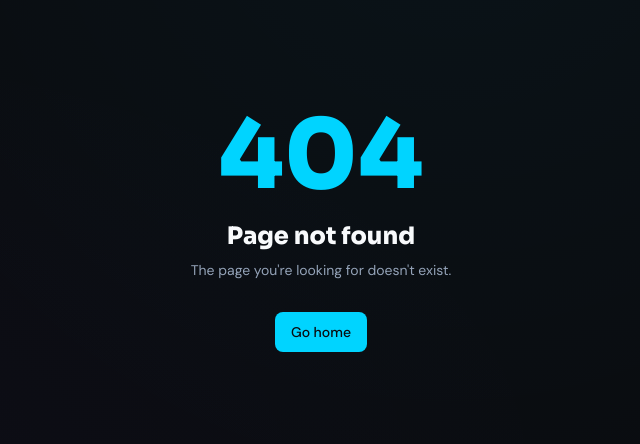
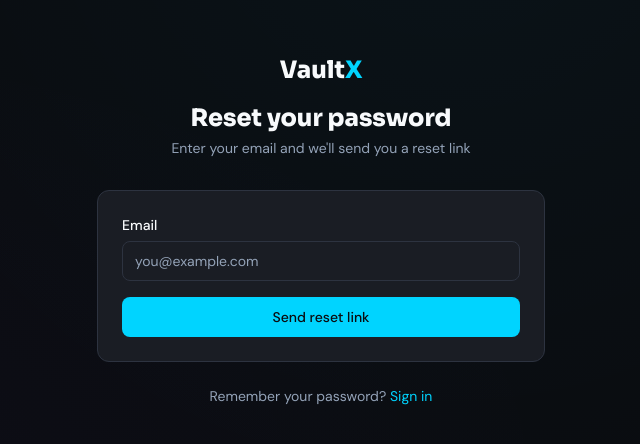
Before and after one commit to devancormick/VaultX, a Next.js app: page /forgot-password in a window 1280 px wide. Before the commit this address had no page. Shown: the part 170-614 px from the top of the page, without its empty margins (319-959 px from the left). Built offline with nearby package versions, Linux system fonts and the light colour scheme.

Commit message:
Add forgot password and reset password pages

```diff
--- /dev/null
+++ b/app/(public)/forgot-password/page.tsx
@@ -0,0 +1,106 @@
+"use client";
+
+import Link from "next/link";
+import { useState } from "react";
+import { Button } from "@/components/ui/button";
+import { Input } from "@/components/ui/input";
+import { Card } from "@/components/ui/card";
+import { createClient } from "@/lib/supabase/client";
+
+export default function ForgotPasswordPage() {
+  const [email, setEmail] = useState("");
+  const [loading, setLoading] = useState(false);
+  const [error, setError] = useState<string | null>(null);
+  const [success, setSuccess] = useState(false);
+
+  async function handleSubmit(e: React.FormEvent) {
+    e.preventDefault();
+    setError(null);
+
+    if (!email || !email.includes("@")) {
+      setError("Please enter a valid email address.");
+      return;
+    }
+
+    setLoading(true);
+    try {
+      const supabase = createClient();
+      const { error: resetError } = await supabase.auth.resetPasswordForEmail(email, {
+        redirectTo: `${window.location.origin}/reset-password`,
+      });
+
+      if (resetError) {
+        setError(resetError.message);
+        return;
+      }
+
+      setSuccess(true);
+    } finally {
+      setLoading(false);
+    }
+  }
+
+  if (success) {
+    return (
+      <div className="min-h-screen noise-bg flex items-center justify-center px-4">
+        <Card className="max-w-md w-full text-center p-10">
+          <div className="w-14 h-14 rounded-full bg-success/10 border border-success/20 flex items-center justify-center mx-auto mb-5">
+            <span className="text-2xl">✉️</span>
+          </div>
+          <h2 className="font-display font-extrabold text-xl text-text mb-2">Check your email</h2>
+          <p className="text-muted text-sm mb-6">
+            We sent a password reset link to <strong className="text-text">{email}</strong>.
+            Click the link to reset your password.
+          </p>
+          <Link href="/login">
+            <Button variant="secondary" className="w-full">Back to sign in</Button>
+          </Link>
+        </Card>
+      </div>
+    );
+  }
+
+  return (
+    <div className="min-h-screen noise-bg flex items-center justify-center px-4 py-12">
+      <div className="w-full max-w-md">
+        <div className="text-center mb-8">
+          <Link href="/" className="inline-block font-display font-extrabold text-2xl text-text mb-4">
+            Vault<span className="text-accent">X</span>
+          </Link>
+          <h1 className="font-display font-extrabold text-2xl text-text">Reset your password</h1>
+          <p className="text-muted text-sm mt-1">Enter your email and we'll send you a reset link</p>
+        </div>
+
+        <Card>
+          <form onSubmit={handleSubmit} className="space-y-4">
+            <Input
+              id="email"
+              label="Email"
+              type="email"
+              placeholder="you@example.com"
+              value={email}
+              onChange={(e) => setEmail(e.target.value)}
+              autoComplete="email"
+              required
+            />
+
+            {error && (
+              <p className="text-sm text-danger bg-danger/10 border border-danger/20 rounded-lg px-3 py-2" role="alert">
+                {error}
+              </p>
+            )}
+
+            <Button type="submit" className="w-full" loading={loading}>
+              Send reset link
+            </Button>
+          </form>
+        </Card>
+
+        <p className="text-center text-sm text-muted mt-6">
+          Remember your password?{" "}
+          <Link href="/login" className="text-accent hover:underline">Sign in</Link>
+        </p>
+      </div>
+    </div>
+  );
+}
--- /dev/null
+++ b/app/(public)/reset-password/page.tsx
@@ -0,0 +1,151 @@
+"use client";
+
+import Link from "next/link";
+import { useState, useEffect } from "react";
+import { useRouter } from "next/navigation";
+import { Eye, EyeOff } from "lucide-react";
+import { Button } from "@/components/ui/button";
+import { Input } from "@/components/ui/input";
+import { Card } from "@/components/ui/card";
+import { createClient } from "@/lib/supabase/client";
+
+export default function ResetPasswordPage() {
+  const router = useRouter();
+  const [password, setPassword] = useState("");
+  const [confirmPassword, setConfirmPassword] = useState("");
+  const [showPw, setShowPw] = useState(false);
+  const [loading, setLoading] = useState(false);
+  const [error, setError] = useState<string | null>(null);
+  const [success, setSuccess] = useState(false);
+
+  useEffect(() => {
+    // Check if user is authenticated (from the reset link)
+    const checkSession = async () => {
+      const supabase = createClient();
+      const { data: { session } } = await supabase.auth.getSession();
+      if (!session) {
+        router.push("/login?error=Invalid or expired reset link");
+      }
+    };
+    checkSession();
+  }, [router]);
+
+  async function handleSubmit(e: React.FormEvent) {
+    e.preventDefault();
+    setError(null);
+
+    if (password.length < 8) {
+      setError("Password must be at least 8 characters.");
+      return;
+    }
+
+    if (password !== confirmPassword) {
+      setError("Passwords do not match.");
+      return;
+    }
+
+    setLoading(true);
+    try {
+      const supabase = createClient();
+      const { error: updateError } = await supabase.auth.updateUser({
+        password,
+      });
+
+      if (updateError) {
+        setError(updateError.message);
+        return;
+      }
+
+      setSuccess(true);
+      setTimeout(() => {
+        router.push("/dashboard");
+      }, 2000);
+    } finally {
+      setLoading(false);
+    }
+  }
+
+  if (success) {
+    return (
+      <div className="min-h-screen noise-bg flex items-center justify-center px-4">
+        <Card className="max-w-md w-full text-center p-10">
+          <div className="w-14 h-14 rounded-full bg-success/10 border border-success/20 flex items-center justify-center mx-auto mb-5">
+            <span className="text-2xl">✅</span>
+          </div>
+          <h2 className="font-display font-extrabold text-xl text-text mb-2">Password updated</h2>
+          <p className="text-muted text-sm mb-6">
+            Your password has been successfully reset. Redirecting to dashboard...
+          </p>
+        </Card>
+      </div>
+    );
+  }
+
+  return (
+    <div className="min-h-screen noise-bg flex items-center justify-center px-4 py-12">
+      <div className="w-full max-w-md">
+        <div className="text-center mb-8">
+          <Link href="/" className="inline-block font-display font-extrabold text-2xl text-text mb-4">
+            Vault<span className="text-accent">X</span>
+          </Link>
+          <h1 className="font-display font-extrabold text-2xl text-text">Set new password</h1>
+          <p className="text-muted text-sm mt-1">Enter your new password</p>
+        </div>
+
+        <Card>
+          <form onSubmit={handleSubmit} className="space-y-4">
+            <div className="space-y-1.5">
+              <label htmlFor="password" className="block text-sm font-medium text-text">New password</label>
+              <div className="relative">
+                <input
+                  id="password"
+                  type={showPw ? "text" : "password"}
+                  value={password}
+                  onChange={(e) => setPassword(e.target.value)}
+                  className="w-full h-10 px-3 pr-10 rounded-lg bg-card border border-border text-text placeholder:text-muted text-sm focus:border-accent outline-none transition-all"
+                  placeholder="Min 8 characters"
+                  autoComplete="new-password"
+                  required
+                />
+                <button
+                  type="button"
+                  onClick={() => setShowPw(!showPw)}
+                  className="absolute right-3 top-1/2 -translate-y-1/2 text-muted hover:text-text transition-colors"
+                  aria-label={showPw ? "Hide password" : "Show password"}
+                >
+                  {showPw ? <EyeOff className="w-4 h-4" /> : <Eye className="w-4 h-4" />}
+                </button>
+              </div>
+            </div>
+
+            <Input
+              id="confirmPassword"
+              label="Confirm new password"
+              type="password"
+              placeholder="Confirm your password"
+              value={confirmPassword}
+              onChange={(e) => setConfirmPassword(e.target.value)}
+              autoComplete="new-password"
+              required
+            />
+
+            {error && (
+              <p className="text-sm text-danger bg-danger/10 border border-danger/20 rounded-lg px-3 py-2" role="alert">
+                {error}
+              </p>
+            )}
+
+            <Button type="submit" className="w-full" loading={loading}>
+              Update password
+            </Button>
+          </form>
+        </Card>
+
+        <p className="text-center text-sm text-muted mt-6">
+          Remember your password?{" "}
+          <Link href="/login" className="text-accent hover:underline">Sign in</Link>
+        </p>
+      </div>
+    </div>
+  );
+}
```
